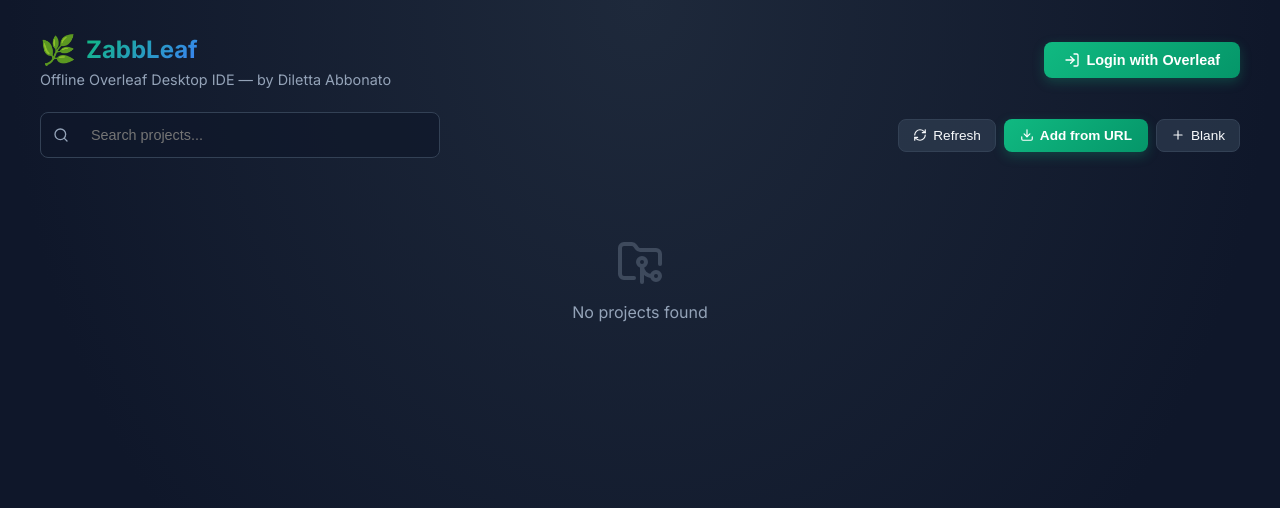
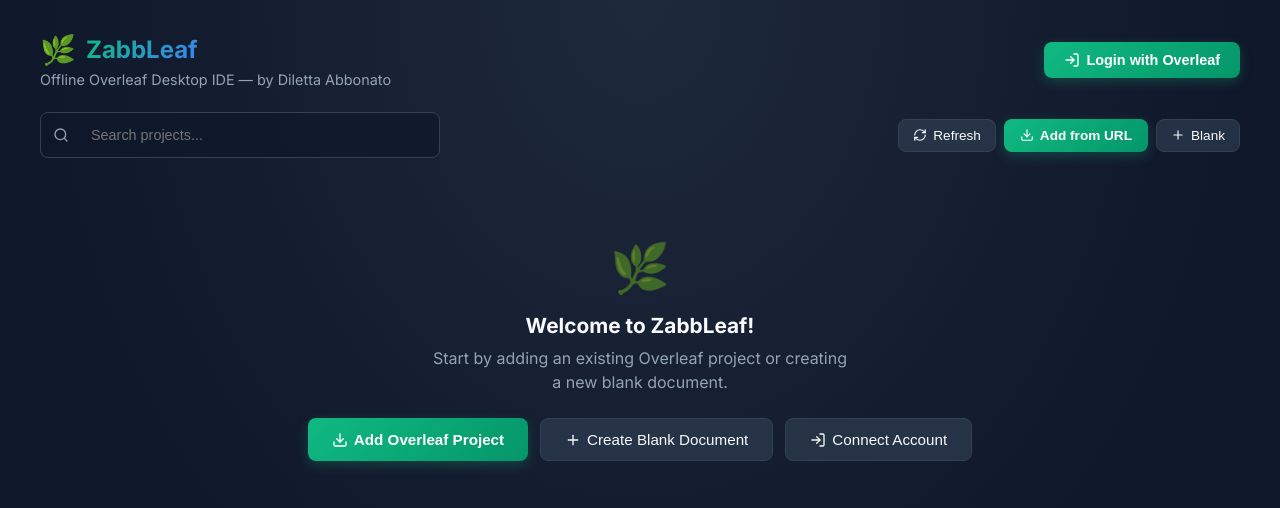
Before and after one commit to zabbonat/ZabLeaf, a React (Vite) app: page / in a window 1280 px wide. Shown: the top 508 px of the page. Built offline with nearby package versions, Linux system fonts and the light colour scheme; what @isomorphic-git/lightning-fs would draw is missing.

Commit message:
UX improvements: unified login, welcome screen, subdirectory support

```diff
--- a/src/App.tsx
+++ b/src/App.tsx
@@ -151,12 +151,8 @@
     setNotification(result.message);
   };
 
-  const handleLogin = async () => {
-    const session = await overleafAuth.loginWithBrowser();
-    if (session.isLoggedIn) {
-      setIsLoggedIn(true);
-      showNotification(`🔒 Logged in as ${session.email}`);
-    }
+  const handleLogin = () => {
+    setIsAuthOpen(true);
   };
 
   const handleSaveCredentials = (email: string, _token: string, _projectId: string) => {
--- a/src/components/ProjectList/ProjectList.tsx
+++ b/src/components/ProjectList/ProjectList.tsx
@@ -150,9 +150,43 @@
             <p style={{ marginTop: '12px' }}>Loading projects...</p>
           </div>
         ) : filteredProjects.length === 0 ? (
-          <div style={{ gridColumn: '1 / -1', textAlign: 'center', padding: '60px', color: '#94a3b8' }}>
-            <FolderGit2 size={48} style={{ opacity: 0.3 }} />
-            <p style={{ marginTop: '12px' }}>No projects found</p>
+          <div style={{ gridColumn: '1 / -1', textAlign: 'center', padding: '60px 20px', color: '#94a3b8' }}>
+            <div style={{ fontSize: '3rem', marginBottom: '16px', opacity: 0.6 }}>🌿</div>
+            <h2 style={{ color: '#f8fafc', fontSize: '1.3rem', marginBottom: '8px' }}>Welcome to ZabbLeaf!</h2>
+            <p style={{ maxWidth: '420px', margin: '0 auto 24px', lineHeight: '1.5' }}>
+              {searchQuery
+                ? `No projects match "${searchQuery}".`
+                : 'Start by adding an existing Overleaf project or creating a new blank document.'}
+            </p>
+            {!searchQuery && (
+              <div style={{ display: 'flex', gap: '12px', justifyContent: 'center', flexWrap: 'wrap' }}>
+                <button
+                  className="btn-sync"
+                  style={{ padding: '12px 24px', fontSize: '0.95rem' }}
+                  onClick={() => {
+                    const url = prompt("Paste your Overleaf Project URL:\n(e.g. https://www.overleaf.com/project/65e8...)");
+                    if (url) {
+                      const id = url.replace('https://www.overleaf.com/project/', '').replace('https://git.overleaf.com/', '').split('?')[0].trim();
+                      if (id.length > 5) {
+                        const newProject: OverleafProject = { id, name: `Project ${id.substring(0, 6)}...`, lastUpdated: new Date().toISOString(), syncStatus: 'offline-only', isLocal: false, owner: 'Me' };
+                        setProjects([newProject, ...projects]);
+                        onOpenProject(newProject);
+                      }
+                    }
+                  }}
+                >
+                  <Download size={16} /> Add Overleaf Project
+                </button>
+                <button className="btn-secondary" style={{ padding: '12px 24px', fontSize: '0.95rem' }} onClick={onNewProject}>
+                  <Plus size={16} /> Create Blank Document
+                </button>
+                {!isLoggedIn && (
+                  <button className="btn-secondary" style={{ padding: '12px 24px', fontSize: '0.95rem' }} onClick={onLogin}>
+                    <LogIn size={16} /> Connect Account
+                  </button>
+                )}
+              </div>
+            )}
           </div>
         ) : (
           filteredProjects.map(project => (
--- a/src/services/gitSync.ts
+++ b/src/services/gitSync.ts
@@ -180,35 +180,62 @@
   }
 
   /**
-   * Reads all files in the project directory
+   * Reads all files in the project directory, including subdirectories.
    */
   async readProjectFiles(projectId: string): Promise<{name: string, content: string}[]> {
     const dir = `/projects/${projectId}`;
-    const files = [];
+    const files: {name: string, content: string}[] = [];
 
-    try {
-      const fileNames = await fs.promises.readdir(dir);
-      for (const name of fileNames) {
-        if (name === '.git') continue;
-        const stat = await fs.promises.stat(`${dir}/${name}`);
-        if (stat.isFile()) {
-          const content = await fs.promises.readFile(`${dir}/${name}`, 'utf8');
-          files.push({ name, content: content as string });
+    const readDir = async (currentDir: string, prefix: string) => {
+      try {
+        const entries = await fs.promises.readdir(currentDir);
+        for (const entry of entries) {
+          if (entry === '.git') continue;
+          const fullPath = `${currentDir}/${entry}`;
+          const stat = await fs.promises.stat(fullPath);
+          if (stat.isDirectory()) {
+            await readDir(fullPath, prefix ? `${prefix}/${entry}` : entry);
+          } else if (stat.isFile()) {
+            try {
+              const content = await fs.promises.readFile(fullPath, 'utf8');
+              const name = prefix ? `${prefix}/${entry}` : entry;
+              files.push({ name, content: content as string });
+            } catch {
+              // Skip binary files that can't be read as utf8
+            }
+          }
         }
+      } catch {
+        // Directory doesn't exist yet
       }
-      return files;
-    } catch (err) {
-      console.warn("Could not read project files", err);
-      return [];
-    }
+    };
+
+    await readDir(dir, '');
+    return files;
   }
 
   /**
-   * Writes content to a file
+   * Writes content to a file, creating subdirectories if needed.
    */
   async writeFile(projectId: string, fileName: string, content: string) {
     const dir = `/projects/${projectId}`;
-    await fs.promises.writeFile(`${dir}/${fileName}`, content, 'utf8');
+    const filePath = `${dir}/${fileName}`;
+
+    // Create parent directories if the file is in a subdirectory
+    if (fileName.includes('/')) {
+      const parts = fileName.split('/');
+      let currentPath = dir;
+      for (let i = 0; i < parts.length - 1; i++) {
+        currentPath += `/${parts[i]}`;
+        try {
+          await fs.promises.mkdir(currentPath);
+        } catch {
+          // Directory already exists
+        }
+      }
+    }
+
+    await fs.promises.writeFile(filePath, content, 'utf8');
   }
 }
 
```
